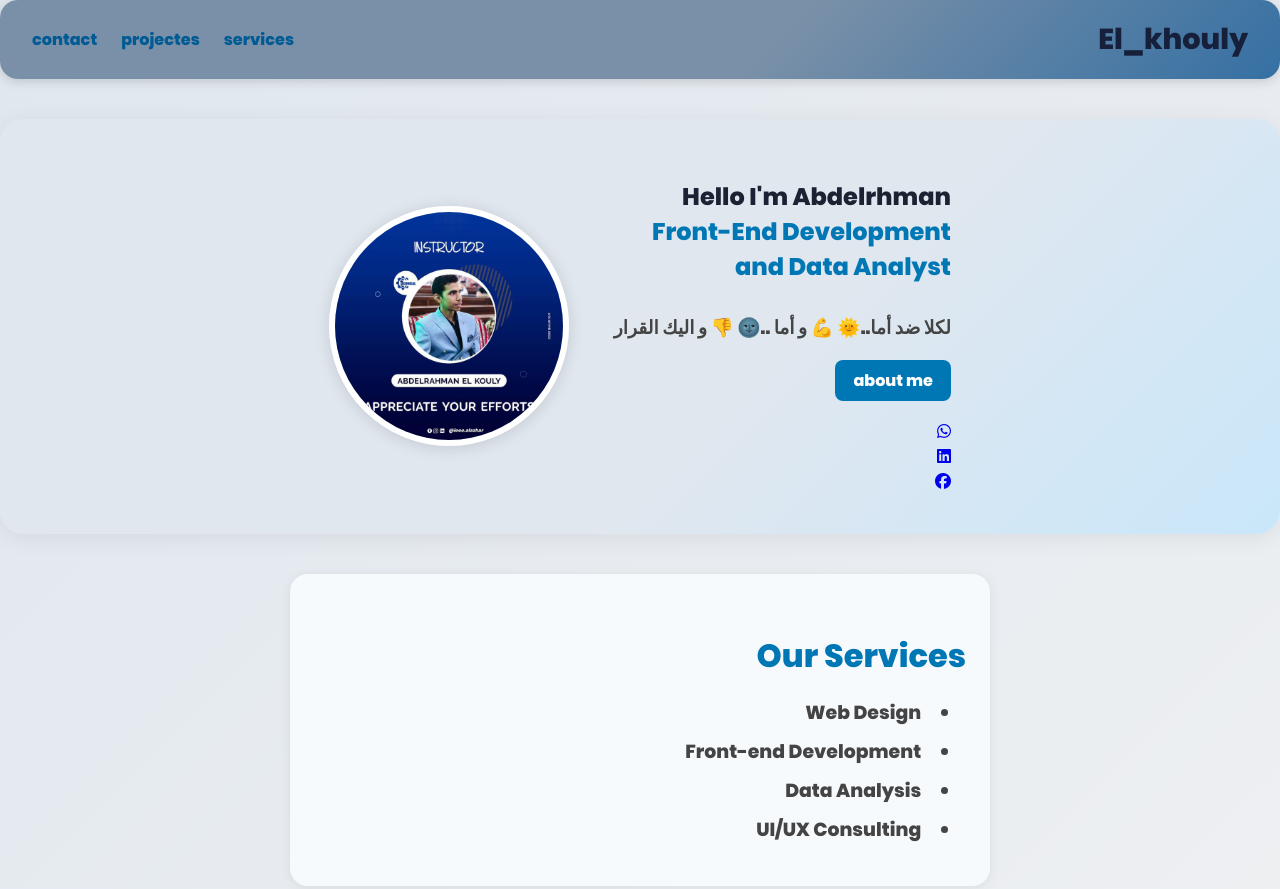
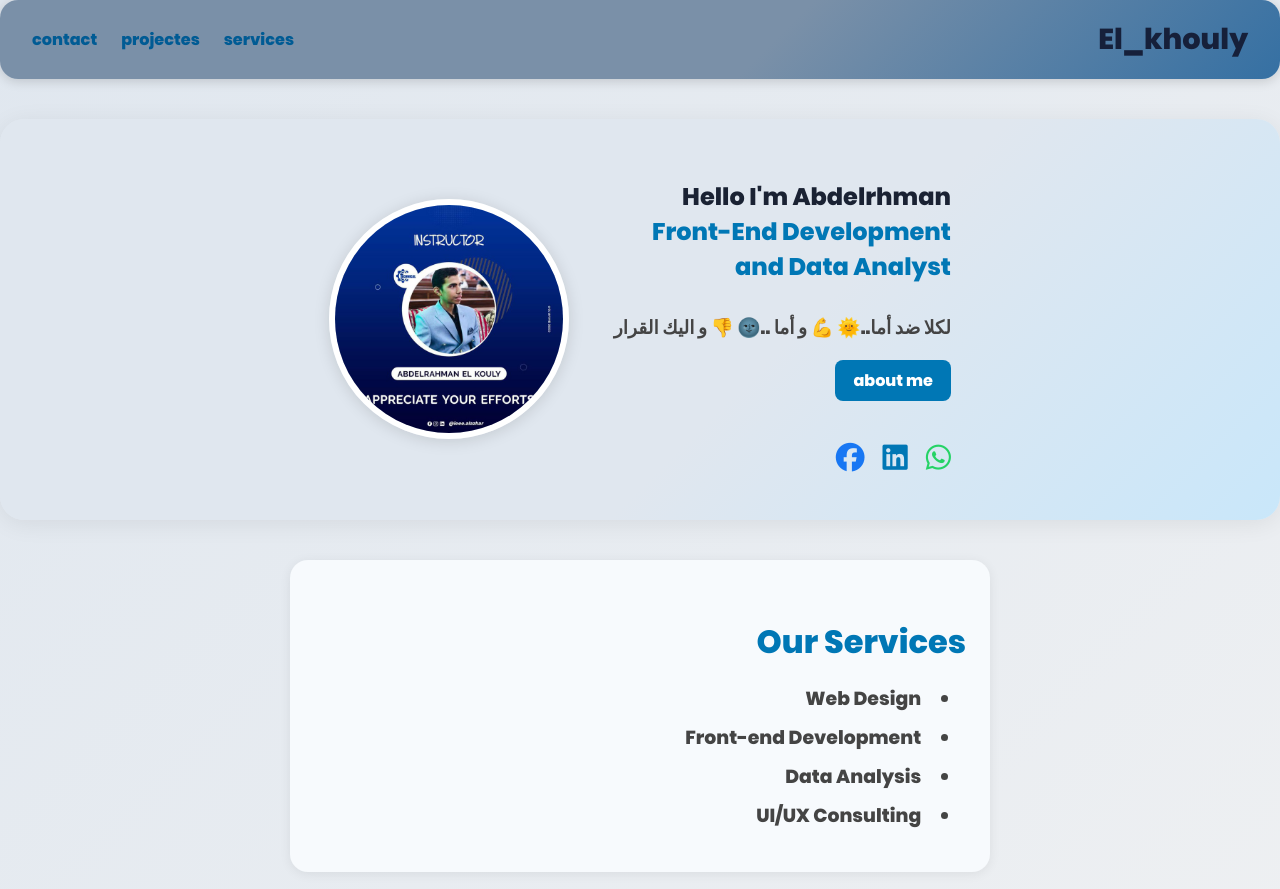
Before and after one commit to Elk7ouly/My_website, a plain HTML site: page index.html in a window 1280 px wide. Shown: the top 889 px of the page. Drawn offline with Linux system fonts and the light colour scheme.

Commit message:
17-7-2025

```diff
--- a/index.html
+++ b/index.html
@@ -23,7 +23,7 @@
                 <h2>Hello I'm Abdelrhman <br> <span>Front-End Development and Data Analyst </span></h2>
                 <h3>لكلا ضد أما..🌞 💪 و أما ..🌚 👎 و اليك القرار</h3>
                 <a href="cv.html" class="main-pot">about me</a>
-                <!-- <div class="social-links"> -->
+                <div class="social-links">
                     <a href="https://wa.me/your-number" target="_blank" title="WhatsApp">
                         <i class="fab fa-whatsapp"></i>
                     </a>
@@ -33,7 +33,7 @@
                     <a href="https://facebook.com/your-profile" target="_blank" title="Facebook">
                         <i class="fab fa-facebook"></i>
                     </a>
-                <!-- </div> -->
+                </div>
             </div>
             <div>
                 <img src="img/photo_2024-09-28_02-45-42.jpg" alt="Profile Picture">
--- a/styles.css
+++ b/styles.css
@@ -271,3 +271,19 @@ li {
         font-size: 1.3em;
     }
 }
+.social-links {
+    display: flex;          /* يجعل العناصر في صف واحد */
+    gap: 15px;             /* مسافة بين الأيقونات */
+    margin-top: 10px;      /* هامش علوي */
+}
+
+.social-links a {
+    color: #0078d7;        /* لون الأيقونات */
+    font-size: 24px;       /* حجم الأيقونات */
+    transition: 0.3s;      /* تأثير حركي عند التمرير */
+}
+
+.social-links a:hover {
+    color: #005bb5;        /* لون عند التمرير */
+    transform: scale(1.1); /* تكبير الأيقونة عند التمرير */
+}
```
